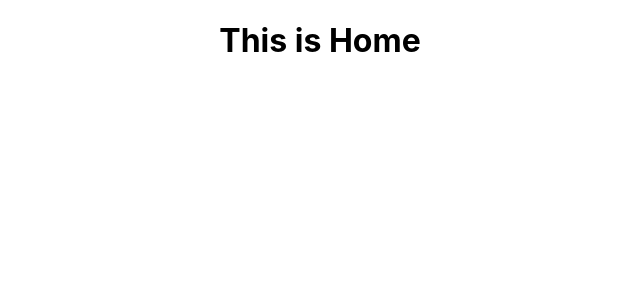
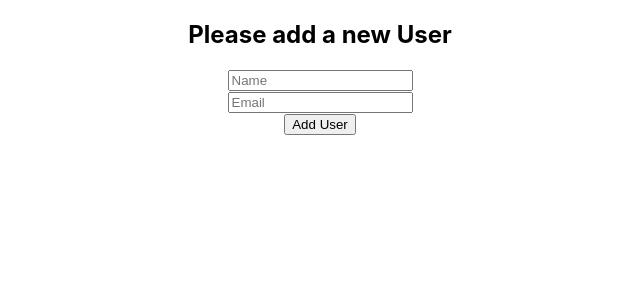
Before and after one commit to Thowhid31/practice-mongodb-CRUD-client-M-65, a React (Create React App) app: page / in a window 1280 px wide. Shown: the top 300 px of the page, without its empty margins (320-960 px from the left). Built offline with nearby package versions, Linux system fonts and the light colour scheme.

Commit message:
final touch

```diff
--- a/src/Components/AddUser/AddUser.js
+++ b/src/Components/AddUser/AddUser.js
@@ -1,14 +1,14 @@
 import React from 'react';
 
 const AddUser = () => {
-    const handleAddUser = e => {
-        e.preventDefault ();
-        const name = e.target.name.value;
-        const email = e.target.email.value;
+    const handleAddUser = event =>{
+        event.preventDefault();
+        const name = event.target.name.value;
+        const email = event.target.email.value;
 
-        const user = {name, email}
+        const user = {name, email};
 
-        //send data to the server
+        // send data to the server
         //google: mdn fetch post
         fetch('http://localhost:5000/user', {
             method: 'POST',
@@ -18,16 +18,20 @@ const AddUser = () => {
             body: JSON.stringify(user)
         })
         .then(res => res.json())
-        .then(data => {
+        .then(data =>{
             console.log('success', data);
+            alert('users added successfully!!!');
+            event.target.reset();
         })
     }
     return (
         <div>
-            <h1>Adding Users</h1>
+            <h2>Please add a new User</h2>
             <form onSubmit={handleAddUser}>
-                <input type="text" name='name'  placeholder='Name' required /><br/>
-                <input type="email" name='email'  placeholder='Email' required /><br/>
+                <input type="text" name="name" placeholder='Name' required />
+                <br />
+                <input type="email" name="email" placeholder='Email' required />
+                <br />
                 <input type="submit" value="Add User" />
             </form>
         </div>
--- a/src/Components/Home/Home.js
+++ b/src/Components/Home/Home.js
@@ -1,11 +1,40 @@
 import React from 'react';
 
-const Home = () => {
+const AddUser = () => {
+    const handleAddUser = event =>{
+        event.preventDefault();
+        const name = event.target.name.value;
+        const email = event.target.email.value;
+
+        const user = {name, email};
+
+        // send data to the server
+        fetch('http://localhost:5000/user', {
+            method: 'POST',
+            headers: {
+                'content-type': 'application/json'
+            },
+            body: JSON.stringify(user)
+        })
+        .then(res => res.json())
+        .then(data =>{
+            console.log('success', data);
+            alert('users added successfully!!!');
+            event.target.reset();
+        })
+    }
     return (
         <div>
-            <h1>This is Home</h1>
+            <h2>Please add a new User</h2>
+            <form onSubmit={handleAddUser}>
+                <input type="text" name="name" placeholder='Name' required />
+                <br />
+                <input type="email" name="email" placeholder='Email' required />
+                <br />
+                <input type="submit" value="Add User" />
+            </form>
         </div>
     );
 };
 
-export default Home;
+export default AddUser;
```
Also changed, not shown: src/UpdateUser/UpdateUser.js (added, +47 -0 lines).
